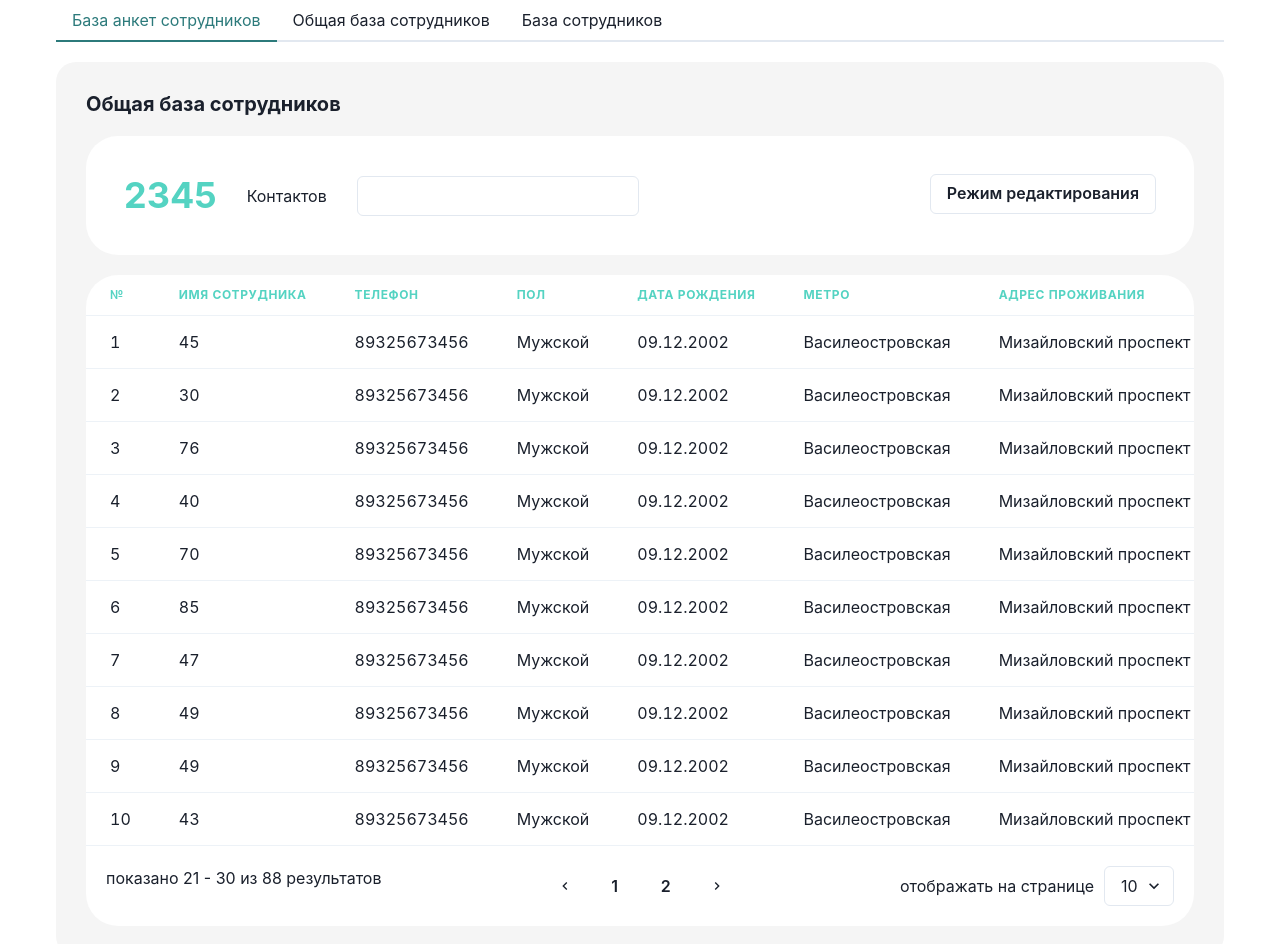
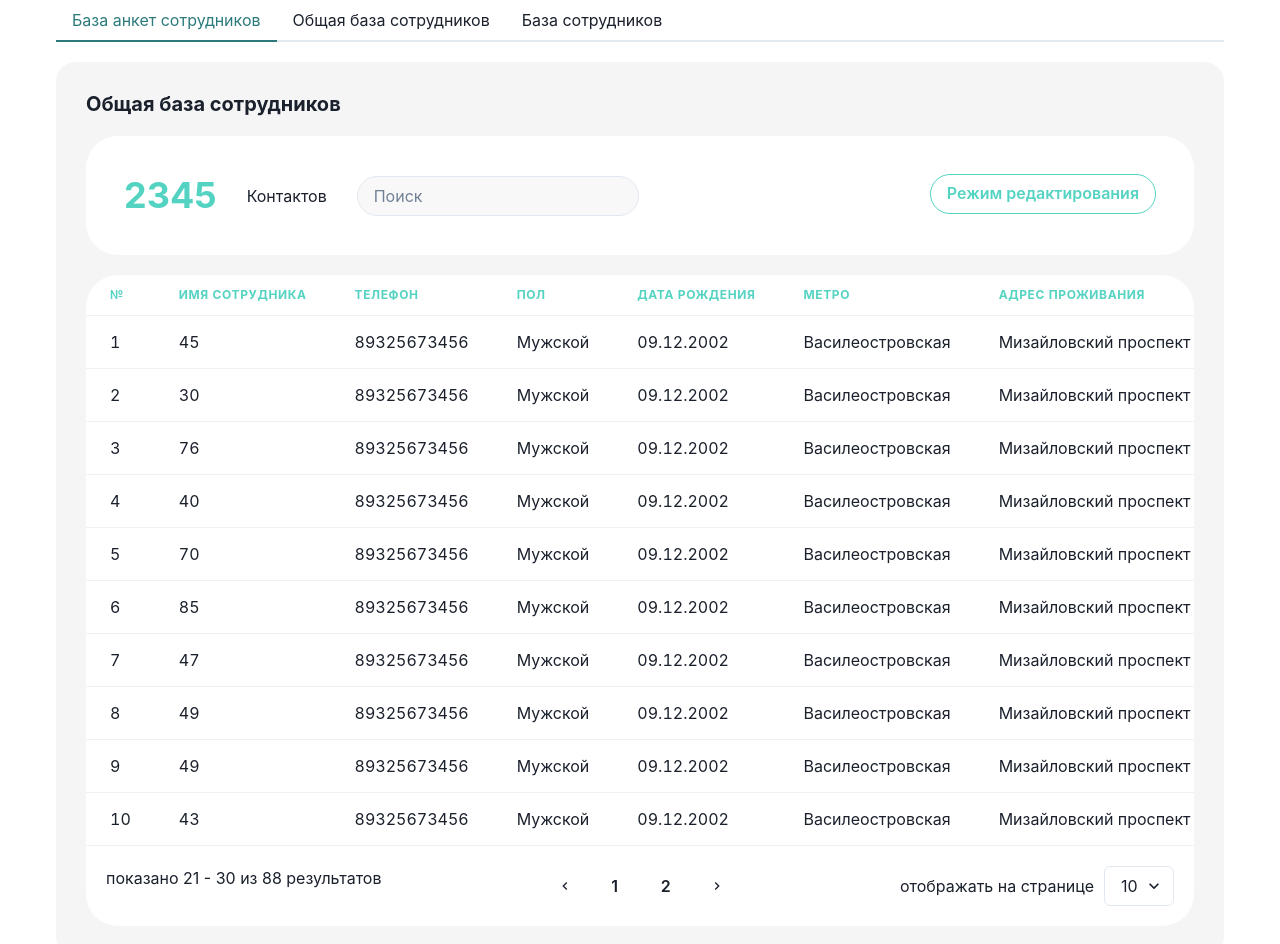
Before and after one commit to AlexTrubkina/staff-table, a React (Create React App) app: page / in a window 1280 px wide. Shown: the top 944 px of the page. Built offline with nearby package versions, Linux system fonts and the light colour scheme.

Commit message:
style: style edit button, search input

```diff
--- a/src/components/SearchTab.js
+++ b/src/components/SearchTab.js
@@ -12,9 +12,9 @@ function SearchTab () {
                     <Text>
                         Контактов
                     </Text>
-                    <Input />
+                    <Input borderRadius="24px" backgroundColor="#F8F8F8" placeholder="Поиск"/>
                 </Flex>
-                <Button variant="outline">
+                <Button variant="outline" borderRadius="24px" borderColor="#54D3C2" color="#54D3C2">
                     Режим редактирования
                 </Button>
             </Flex>
```
